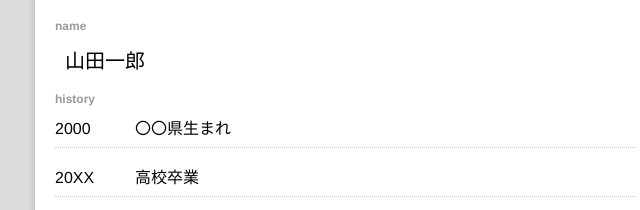
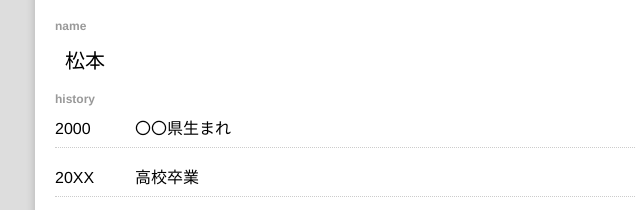
Before and after one commit to minstitch/simple_page-k-matsumoto-kua, a plain HTML site: page index.html in a window 1280 px wide. Shown: the part 371-581 px from the top of the page, 295-935 px from the left. Drawn offline with Linux system fonts and the light colour scheme.

Commit message:
名前を変更

```diff
--- a/index.html
+++ b/index.html
@@ -19,7 +19,7 @@
       <!-- 個人情報なので注意 -->
       <div class="profile">
         <h2 class="title">name</h2>
-        <h1 class="name">山田一郎</h1>
+        <h1 class="name">松本</h1>
 
         <h2 class="title">history</h2>
         <ul class="history_list">
```
